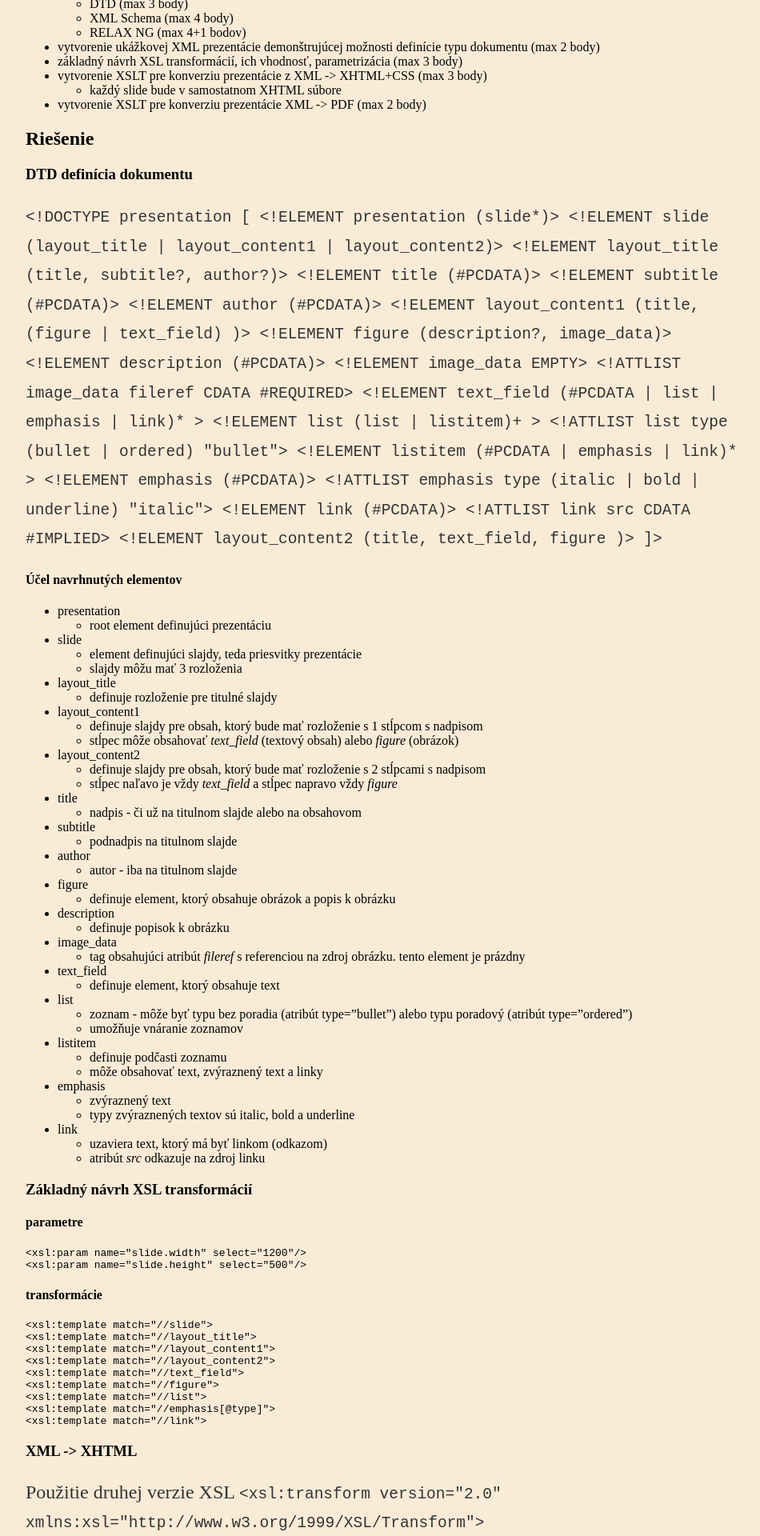
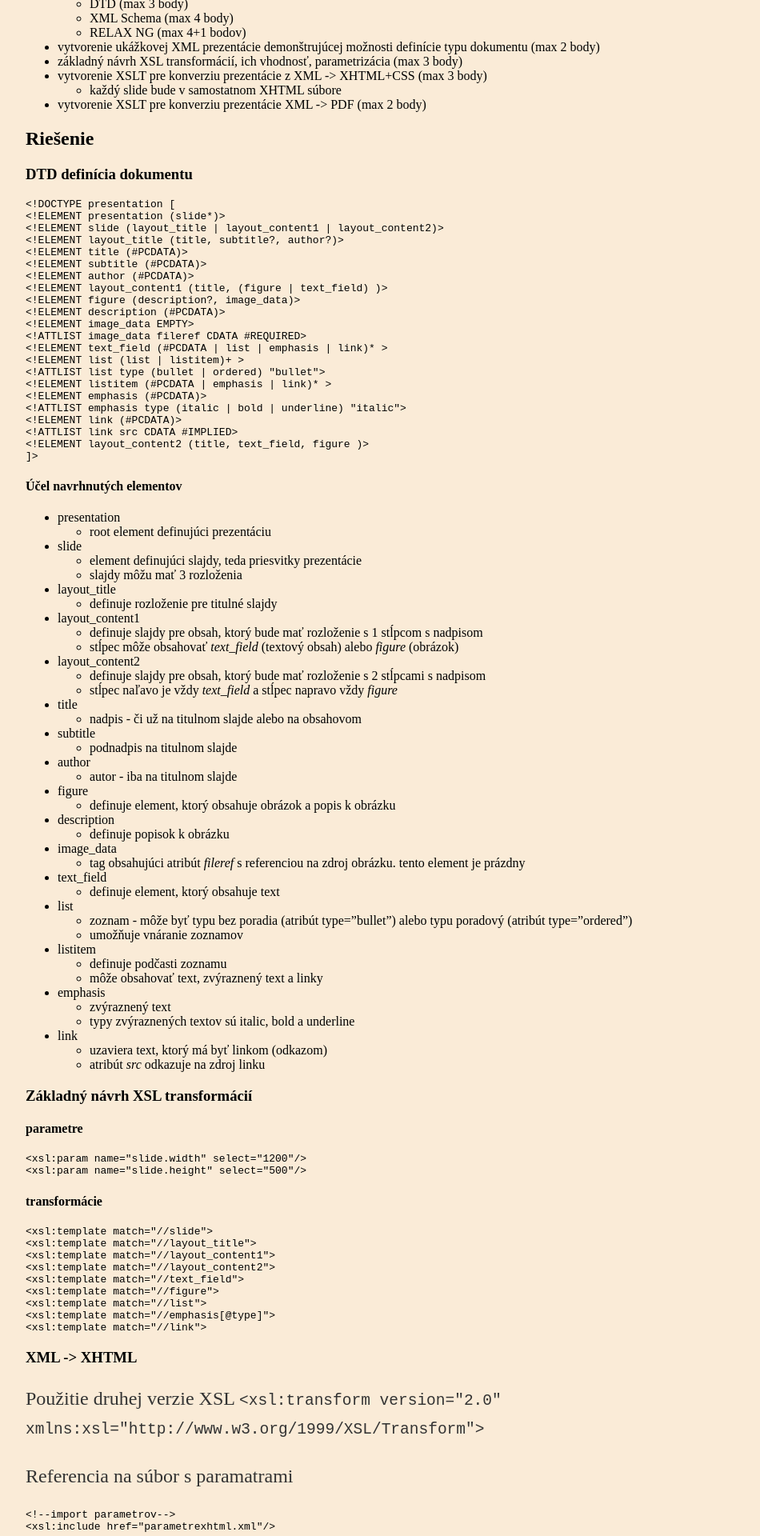
Before and after one commit to xnguyenthe/xnguyenthe.github.io, a Jekyll site: the page built from dokumentacia/zadanie3.md, in a window 1280 px wide. Shown: the part 818-2738 px from the top of the page at 80% size, without its empty margins (160-1110 px from the left). Built offline with Jekyll 4.4.1, drawn with Linux system fonts in a browser that asks for light colours.

Commit message:
another correction to md

````diff
--- a/dokumentacia/zadanie3.md
+++ b/dokumentacia/zadanie3.md
@@ -26,8 +26,8 @@ Hodnotenie (max 14 bodov):
 ## Riešenie ##
 
 ### DTD definícia dokumentu ###
-
-`<!DOCTYPE presentation [
+```
+<!DOCTYPE presentation [
 <!ELEMENT presentation (slide*)>
 <!ELEMENT slide (layout_title | layout_content1 | layout_content2)>
 <!ELEMENT layout_title (title, subtitle?, author?)>
@@ -48,7 +48,8 @@ Hodnotenie (max 14 bodov):
 <!ELEMENT link (#PCDATA)>
 <!ATTLIST link src CDATA #IMPLIED>
 <!ELEMENT layout_content2 (title, text_field, figure )>
-]>`
+]>
+```
 
 #### Účel navrhnutých elementov ####
 * presentation
````
